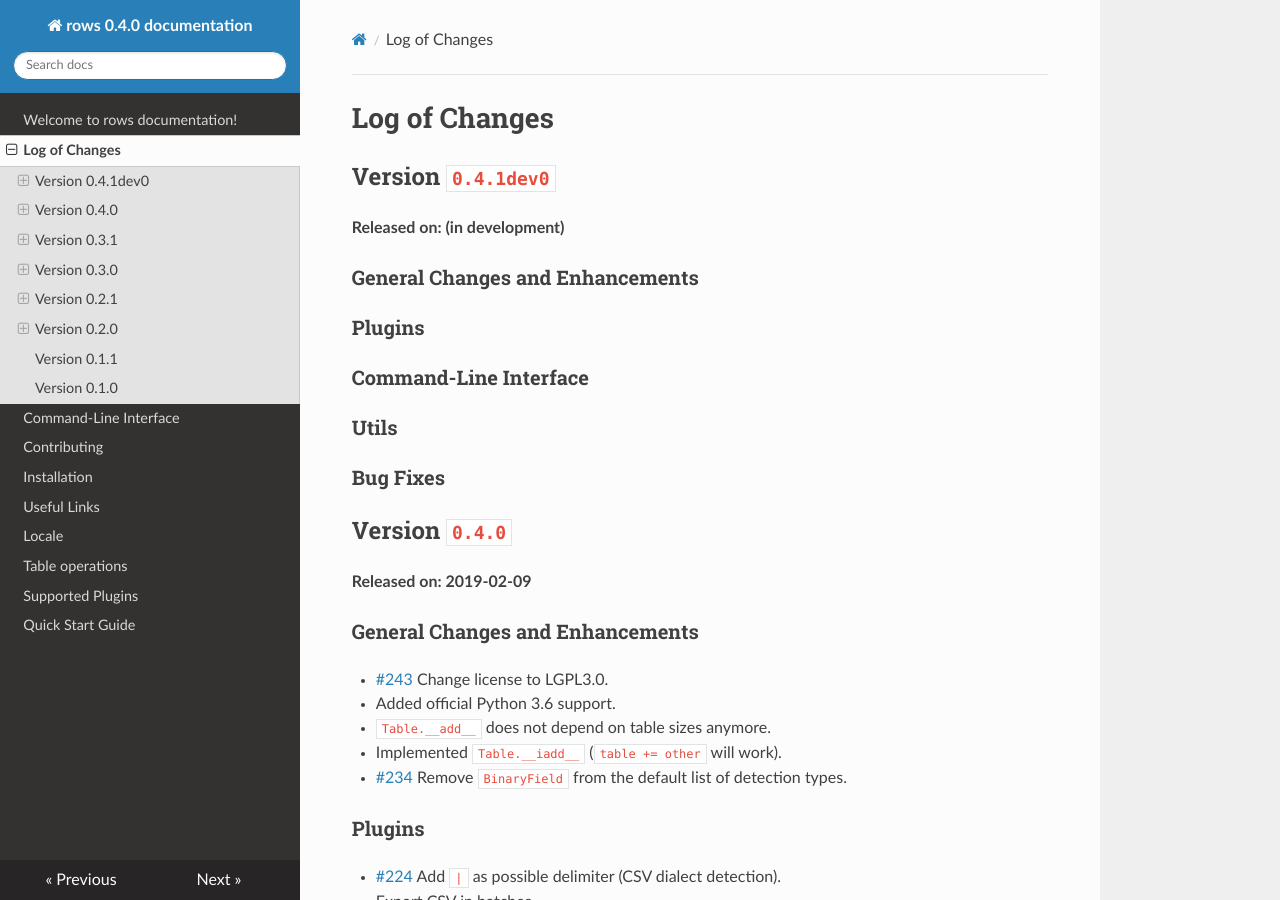
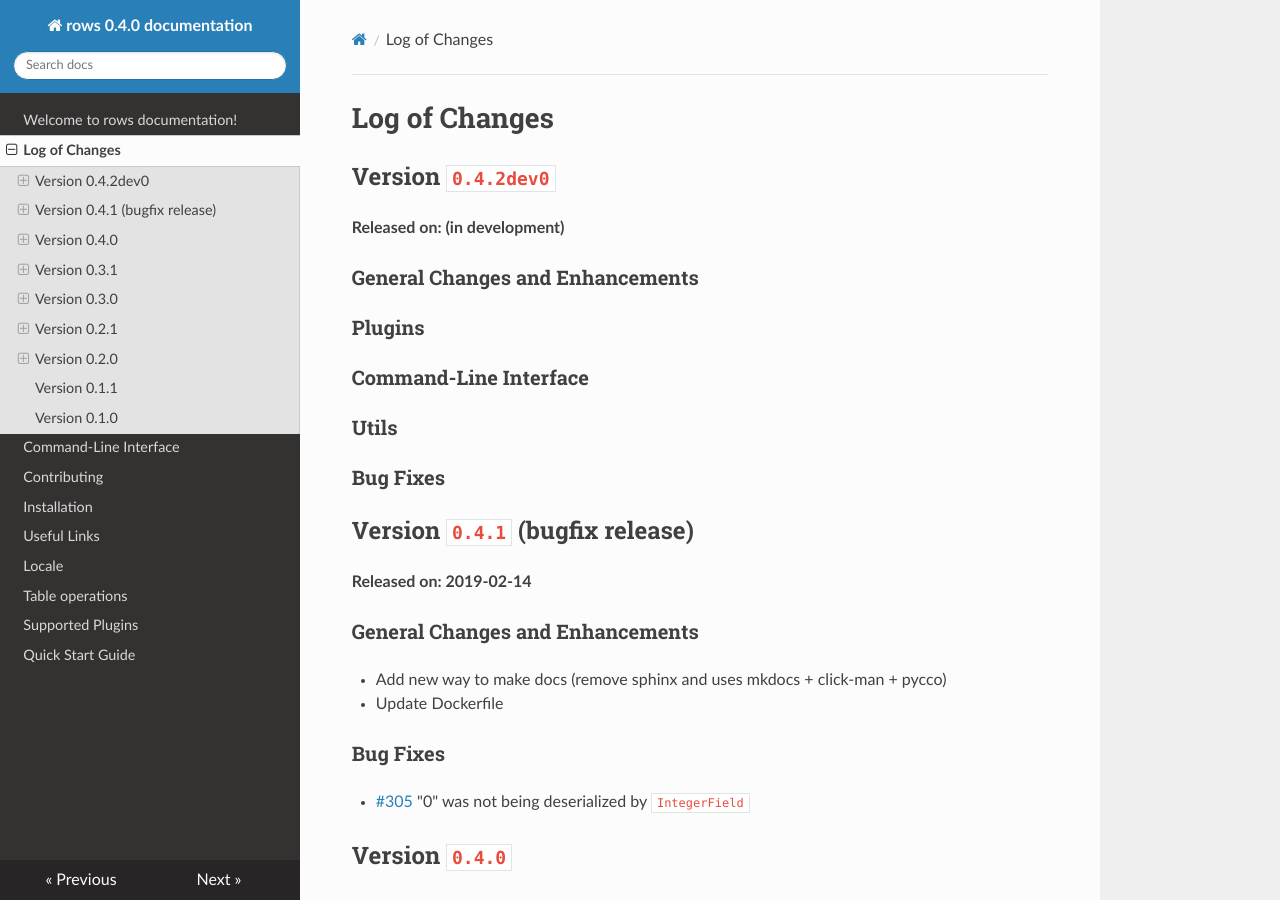
Before and after one commit to turicas/rows, an MkDocs documentation site: the page built from docs/changelog.md, in a window 1280 px wide and 900 px high. Built offline with MkDocs 1.6.1, drawn with Linux system fonts in a browser that asks for light colours; nearby versions of some CDN libraries.

Commit message:
Update change log

```diff
--- a/docs/changelog.md
+++ b/docs/changelog.md
@@ -1,6 +1,6 @@
 # Log of Changes
 
-## Version `0.4.1dev0`
+## Version `0.4.2dev0`
 
 **Released on: (in development)**
 
@@ -9,6 +9,21 @@
 ### Command-Line Interface
 ### Utils
 ### Bug Fixes
+
+## Version `0.4.1` (bugfix release)
+
+**Released on: 2019-02-14**
+
+### General Changes and Enhancements
+
+- Add new way to make docs (remove sphinx and uses mkdocs + click-man + pycco)
+- Update Dockerfile
+
+
+### Bug Fixes
+
+- [#305](https://github.com/turicas/rows/issues/305) "0" was not being
+  deserialized by `IntegerField`
 
 
 ## Version `0.4.0`
```
